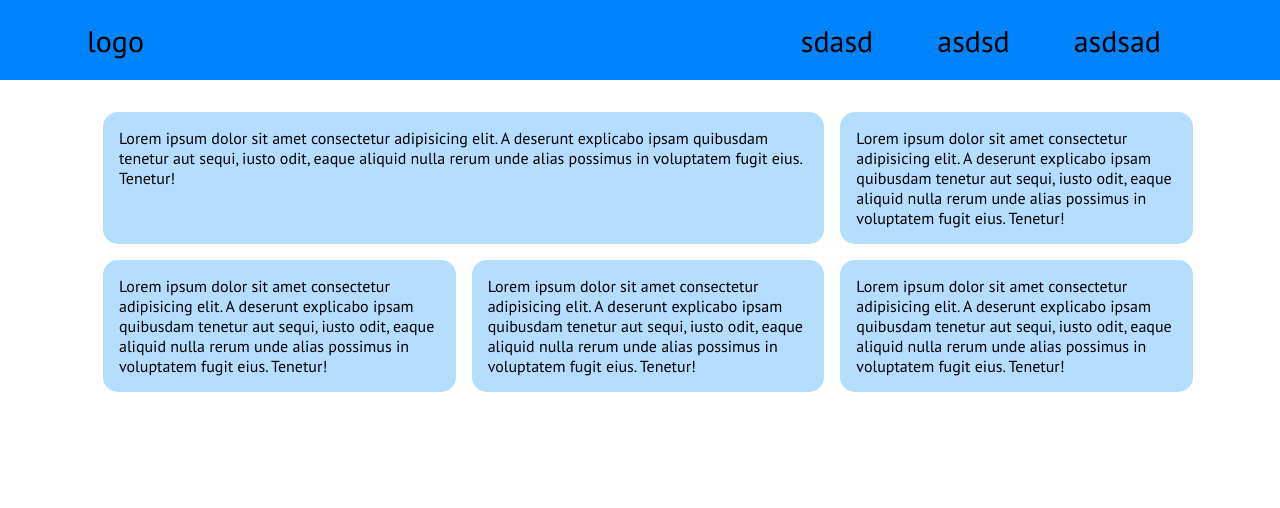
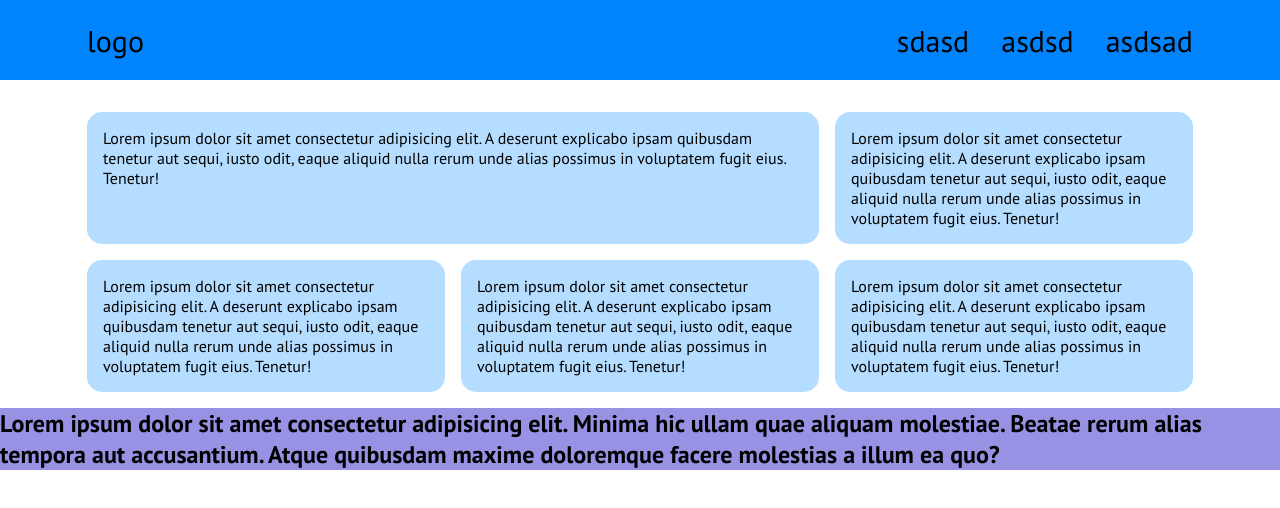
Before and after one commit to LorisP96/htmlcss-responsive-layout, a plain HTML site: page index.html in a window 1280 px wide. Drawn offline with Linux system fonts and the light colour scheme.

Commit message:
fix intro

```diff
--- a/css/style.css
+++ b/css/style.css
@@ -22,6 +22,7 @@
 .mobile-padding {
     padding: 0 2rem;
 }
+
 
 /*******************************************************************
                            HEADER
@@ -50,7 +51,8 @@ header > nav {
 }
 
 .menu li {
-    margin: 0 2rem;
+    margin-left: 2rem;
+
 }
 
 /*******************************************************************
@@ -66,6 +68,10 @@ header > nav {
 
 .card-cont {
     flex-wrap: wrap;
+}
+
+main section:nth-child(2) {
+    background-color: #9792e4;
 }
 
 
@@ -90,8 +96,7 @@ header > nav {
 
     .card-cont {
         justify-content: space-between;
-        /* margin-left: -1rem;
-        margin-right: -1rem; */
+        margin-left: -1rem;
     }
 }
 
--- a/index.html
+++ b/index.html
@@ -38,7 +38,9 @@
 
     <!-- MAIN -->
     <main>
-        <section class="card-cont container flex-cont mobile-padding">
+
+        <section class="container">
+            <div class="card-cont flex-cont mobile-padding">
 
                 <div class="card">
                 Lorem ipsum dolor sit amet consectetur adipisicing elit. A deserunt explicabo ipsam quibusdam tenetur aut sequi, iusto odit, eaque aliquid nulla rerum unde alias possimus in voluptatem fugit eius. Tenetur!
@@ -60,8 +62,15 @@
                 Lorem ipsum dolor sit amet consectetur adipisicing elit. A deserunt explicabo ipsam quibusdam tenetur aut sequi, iusto odit, eaque aliquid nulla rerum unde alias possimus in voluptatem fugit eius. Tenetur!
                 </div>
 
+            </div>
         </section>
 
+        <!-- purple -->
+        <section>
+            <h2>
+                Lorem ipsum dolor sit amet consectetur adipisicing elit. Minima hic ullam quae aliquam molestiae. Beatae rerum alias tempora aut accusantium. Atque quibusdam maxime doloremque facere molestias a illum ea quo?
+            </h2>
+        </section>
 
     </main>
 
```
Lines whose indentation alone changed are shown as unchanged.
